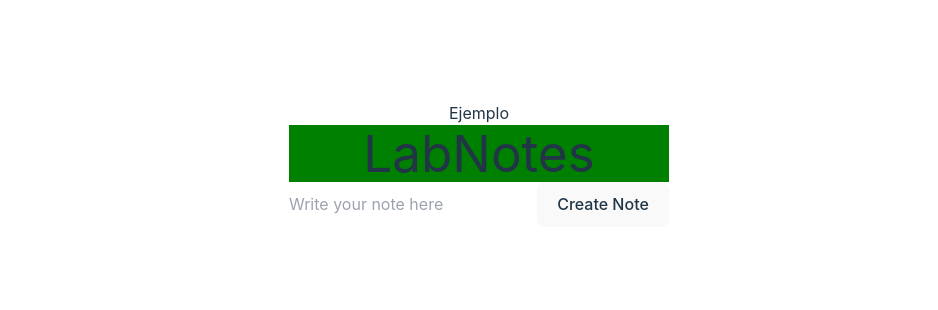
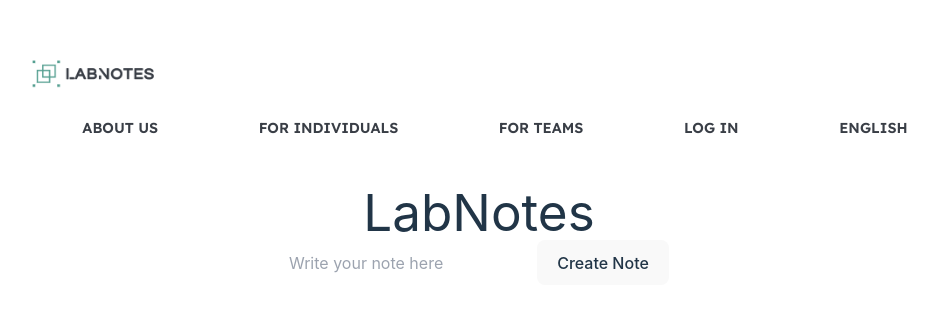
Before and after one commit to Naom19/labnotes, a React (Vite) app: page / in a window 1280 px wide. Shown: the part 236-546 px from the top of the page, without its empty margins (161-1099 px from the left). Built offline with nearby package versions, Linux system fonts and the light colour scheme.

Commit message:
style: nav bar style

```diff
--- a/src/App.css
+++ b/src/App.css
@@ -1,4 +1,7 @@
 @import './Components/pageComponents/page.css';
+@import url('https://fonts.googleapis.com/css2?family=Lexend:wght@300&display=swap');
+
+
 #root {
   max-width: 1280px;
   margin: 0 auto;
--- a/src/App.tsx
+++ b/src/App.tsx
@@ -1,13 +1,17 @@
 import Page from './Components/pageComponents/page';
+import Navbar from './Components/staticComponents/navAndFooter';
 import './App.css'
+import './Components/staticComponents/static.css';
+import logo from '../images/labnotes.png';
 // evitar usar "any" en typescript
 // estudiar interfaces y clases de typescript
 
 
 function App() {
+  const buttonLabels = ['ABOUT US', 'FOR INDIVIDUALS', 'FOR TEAMS', 'LOG IN', 'ENGLISH'];
   return (
     <>
-    <h2>Ejemplo</h2>
+    <Navbar logo={logo} buttonLabels={buttonLabels}></Navbar>
     <Page></Page>
     </>
   );
--- a/src/Components/pageComponents/page.css
+++ b/src/Components/pageComponents/page.css
@@ -1,3 +1,3 @@
 .mainTitle {
-    background-color: green;
+    background-color: none;
 }
--- a/src/Components/pageComponents/page.tsx
+++ b/src/Components/pageComponents/page.tsx
@@ -3,9 +3,10 @@ import { useState } from 'react'
 type NoteType = string;
 
 function Page() {
-  const [notes, setNotes] = useState<NoteType[]>([]);
-  const [currentNote, setCurrentNote] = useState<NoteType>('');
+  const [notes, setNotes] = useState<NoteType[]>([]); // Array de notas
+  const [currentNote, setCurrentNote] = useState<NoteType>(''); // current note es la nota que actualmente se está editando
   const [editingIndex, setEditingIndex] = useState<number | undefined>();
+  // tomamos el indíce de la nota para la edición, se utiliza undefined para cuando la nota no se está editando
 
   function createNote() {
     if (editingIndex !== null && editingIndex !== undefined) {
--- a/src/Components/staticComponents/navAndFooter.tsx
+++ b/src/Components/staticComponents/navAndFooter.tsx
@@ -1,7 +1,23 @@
-function NavBar() {
-    // navigation functions
-    // return
-    return (
-        // html elements
-    );
+import React from 'react';
+
+type NbProps = {
+    logo: string; // es de tipo string porque se agrega la URL
+    buttonLabels: string[];
 }
+
+    const Navbar: React.FC<NbProps> = ({ logo, buttonLabels }) => {
+        return (
+            <div className="navbar">
+              <img src={logo} alt="Logo" className="navbar-logo" />
+              <div className="navbar-buttons">
+                {buttonLabels.map((label, index) => (
+                  <button key={index} className="navbar-button">
+                    {label}
+                  </button>
+                ))}
+              </div>
+            </div>
+          );
+        };
+
+        export default Navbar;
--- a/src/Components/staticComponents/static.css
+++ b/src/Components/staticComponents/static.css
@@ -0,0 +1,42 @@
+@import url('https://fonts.googleapis.com/css2?family=Lexend:wght@300;400;500;600&display=swap');
+
+.navbar-logo {
+    display: flex;
+    justify-content: left;
+    align-items: flex-start;
+    width: 9.8rem;
+    height: 3.8rem;
+    /* left: 1.3rem; */
+    /* top: 0.3rem; */
+}
+
+/* crear un container para el nav bar que tenga flexbox */
+
+.navbar-button {
+    display: inline-block;
+    margin: 0 1rem 2rem 3rem;  /*margin: Top, right, bottom, and left */
+    background-color: #FFFFFF;
+    ;
+    /* width: 10rem;*/
+    height: 3rem;
+    /* left: 20.75rem;*/
+    /* top: 0rem; */
+    font-family: 'Lexend', sans-serif;
+    font-weight: bold;
+    font-size: 0.9rem;
+    line-height: 1.5rem;
+    text-align: center;
+    /* or 160% */
+    color: #393E46;
+    }
+
+
+    /* triangle teams  */
+/*
+    position: absolute;
+    width: 13px;
+    height: 14px;
+    left: 941.18px;
+    top: 39px;
+    background: #6CB1A3;
+    transform: rotate(179.27deg); */
```
Also changed, not shown: images/labnotes.png (renamed from images/labnotes2.1.PNG).
